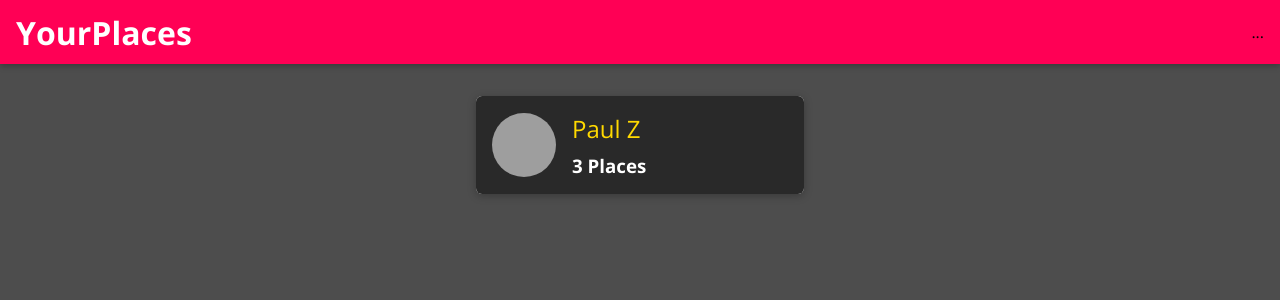
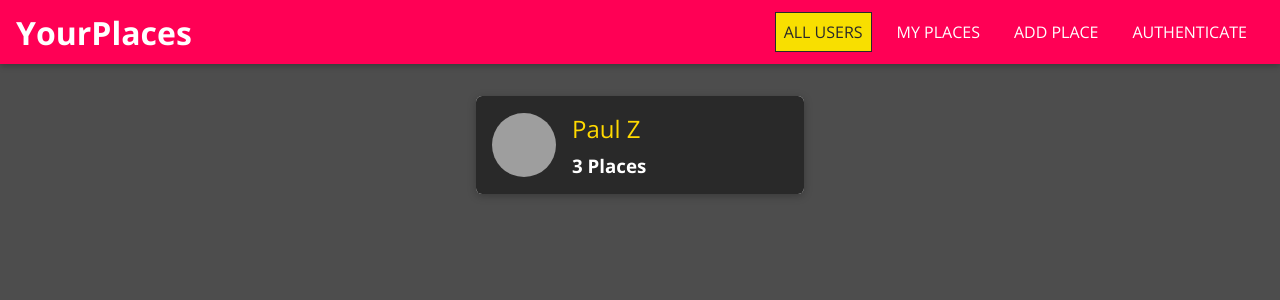
Before and after one commit to AIC668/course-FullStackDev, a React (Create React App) app in the folder project03-frontend/: page / in a window 1280 px wide. Shown: the top 300 px of the page. Built offline with nearby package versions, Linux system fonts and the light colour scheme; grey boxes are pictures that could not be loaded.

Commit message:
adding Navlinks

```diff
--- a/project03-frontend/src/shared/components/Navigation/MainNavigation.js
+++ b/project03-frontend/src/shared/components/Navigation/MainNavigation.js
@@ -2,6 +2,7 @@
 import { Link } from 'react-router-dom';
 
 import MainHeader from './MainHeader';
+import NavLinks from './NavLinks';
 import './MainNavigation.css';
 
 const MainNavigation = props => {
@@ -16,7 +17,7 @@
         <Link to="/">YourPlaces</Link>
       </h1>
       <nav>
-        ...
+        <NavLinks />
       </nav>
     </MainHeader>
   );
--- a/project03-frontend/src/shared/components/Navigation/NavLinks.css
+++ b/project03-frontend/src/shared/components/Navigation/NavLinks.css
@@ -0,0 +1,76 @@
+.nav-links {
+  list-style: none;
+  margin: 0;
+  padding: 0;
+  width: 100%;
+  height: 100%;
+  display: flex;
+  flex-direction: column;
+  justify-content: center;
+  align-items: center;
+}
+
+.nav-links li {
+  margin: 1rem;
+}
+
+.nav-links a {
+  border: 1px solid transparent;
+  color: #292929;
+  text-decoration: none;
+  padding: 0.5rem;
+}
+
+.nav-links a:hover,
+.nav-links a:active,
+.nav-links a.active {
+  background: #f8df00;
+  border-color: #292929;
+  color: #292929;
+}
+
+.nav-links button {
+  cursor: pointer;
+  border: 1px solid #292929;
+  color: #292929;
+  background: transparent;
+  padding: 0.5rem;
+  font: inherit;
+}
+
+.nav-links button:focus {
+  outline: none;
+}
+
+.nav-links button:hover,
+.nav-links button:active {
+  background: #292929;
+  color: white;
+}
+
+@media (min-width: 768px) {
+  .nav-links {
+    flex-direction: row;
+  }
+
+  .nav-links li {
+    margin: 0 0.5rem;
+  }
+
+  .nav-links a {
+    color: white;
+    text-decoration: none;
+  }
+
+  .nav-links button {
+    border: 1px solid white;
+    color: white;
+    background: transparent;
+  }
+
+  .nav-links button:hover,
+  .nav-links button:active {
+    background: #f8df00;
+    color: #292929;
+  }
+}
--- a/project03-frontend/src/shared/components/Navigation/NavLinks.js
+++ b/project03-frontend/src/shared/components/Navigation/NavLinks.js
@@ -0,0 +1,23 @@
+import React from 'react';
+import { NavLink } from 'react-router-dom';
+
+import './NavLinks.css';
+
+const NavLinks = props => {
+  return <ul className="nav-links">
+    <li>
+      <NavLink to="/" exact>ALL USERS</NavLink>
+    </li>
+    <li>
+      <NavLink to="/u1/places">MY PLACES</NavLink>
+    </li>
+    <li>
+      <NavLink to="/places/new">ADD PLACE</NavLink>
+    </li>
+    <li>
+      <NavLink to="/auth">AUTHENTICATE</NavLink>
+    </li>
+  </ul>
+};
+
+export default NavLinks;
```
